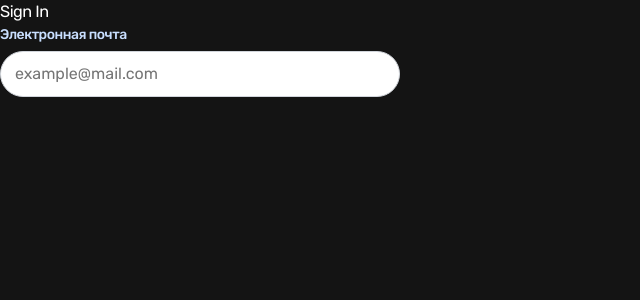
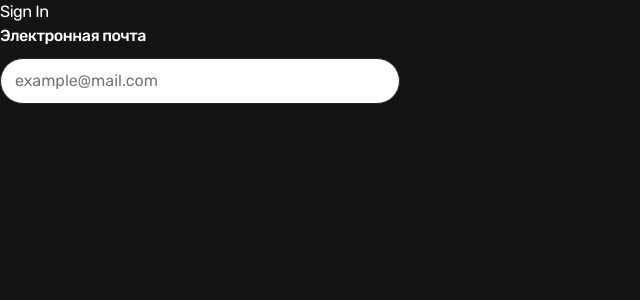
Before and after one commit to RutinaHabits/ArcTracker-front, a Next.js app: page /sign-in in a window 1280 px wide. Shown: the top 300 px of the page, without its empty margins (0-640 px from the left). Built offline with nearby package versions, Linux system fonts and the light colour scheme.

Commit message:
feat(shared): add Input component

```diff
--- a/src/shared/ui/Input/Input.module.scss
+++ b/src/shared/ui/Input/Input.module.scss
@@ -1,22 +1,25 @@
+@use "@/app/styles/helpers/index" as *;
+
 .wrapper {
 	display: flex;
 	flex-direction: column;
-	gap: 6px;
-	width: 400px;
-	margin-bottom: 16px;
+	gap: rem(10);
+	width: rem(400);
+	margin-bottom: rem(24);
 }
 
 .label {
-	font-size: 14px;
+	font-size: rem(16);
 	font-weight: 500;
-	color: #c9dfff;
+	color: var(--color-light);
+	cursor: default;
 }
 
 .inputField {
 	width: 100%;
-	padding: 10px 14px;
-	font-size: 16px;
-	border: 1px solid #d1d5db;
+	padding: rem(10) rem(14);
+	font-size: rem(16);
+	border: var(--border);
 	border-radius: var(--border-radius);
 	outline: none;
 	transition:
@@ -24,12 +27,36 @@
 		box-shadow 0.2s;
 
 	&:focus {
-		border-color: #1b76ff;
-		box-shadow: 0 0 0 3px rgba(252, 252, 254, 0.1);
+		border: rem(3) solid var(--color-blue-20);
 	}
+}
+
+.inputContainer {
+	display: flex;
+	align-items: center;
+}
+
+.toggleButton {
+	margin-left: rem(10);
+	background: none;
+	border: none;
+	cursor: pointer;
+	padding: 0;
+	display: flex;
+	align-items: center;
+	justify-content: center;
+	font-size: 16px;
+}
+
+.eyeIcon {
+	width: 25px;
+	height: 25px;
+	object-fit: contain;
+
+	filter: brightness(0) invert(1);
 }
 
 .errorMessage {
 	font-size: 12px;
-	color: #ef4444;
+	color: var(--color-red);
 }
--- a/src/shared/ui/Input/Input.tsx
+++ b/src/shared/ui/Input/Input.tsx
@@ -1,16 +1,50 @@
+"use client";
+
+import { useState } from "react";
+import Image from "next/image";
 import styles from "./Input.module.scss";
+
+import eyeIcon from "@/../public/icons/eye-open.png";
+import eyeOffIcon from "@/../public/icons/eye-close.png";
 
 interface InputProps extends React.InputHTMLAttributes<HTMLInputElement> {
   label?: string;
   error?: string;
 }
 
-export function Input({ label, error, ...props }: InputProps) {
+export function Input({ label, error, type, ...props }: InputProps) {
+  const [isPasswordVisible, setIsPasswordVisible] = useState(false);
+
+  const isPasswordType = type === "password";
+
+  const currentType = isPasswordType && isPasswordVisible ? "text" : type;
+
+  const togglePasswordVisibility = () => {
+    return setIsPasswordVisible((prev) => !prev);
+  };
+
   return (
     <div className={styles.wrapper}>
       {label && <label className={styles.label}>{label}</label>}
-
-      <input className={styles.inputField} {...props} />
+      <div className={styles.inputContainer}>
+        <input className={styles.inputField} type={currentType} {...props} />
+        {isPasswordType && (
+          <button
+            type="button"
+            className={styles.toggleButton}
+            onClick={togglePasswordVisibility}
+            tabIndex={-1}
+          >
+            <Image
+              src={isPasswordVisible ? eyeOffIcon : eyeIcon}
+              alt=""
+              className={styles.eyeIcon}
+              width={25}
+              height={25}
+            />
+          </button>
+        )}
+      </div>
 
       {error && <span className={styles.errorMessage}>{error}</span>}
     </div>
```
